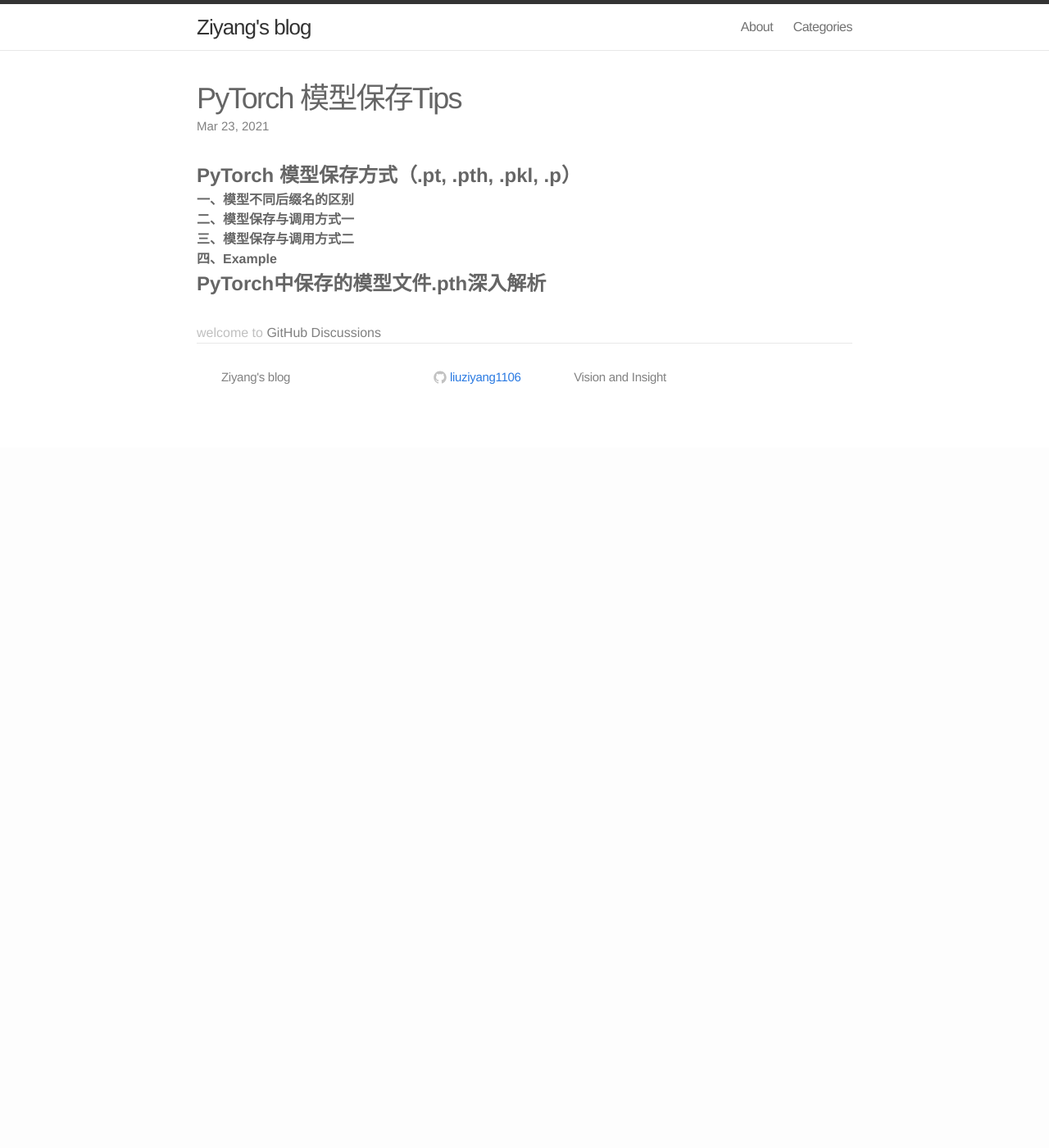
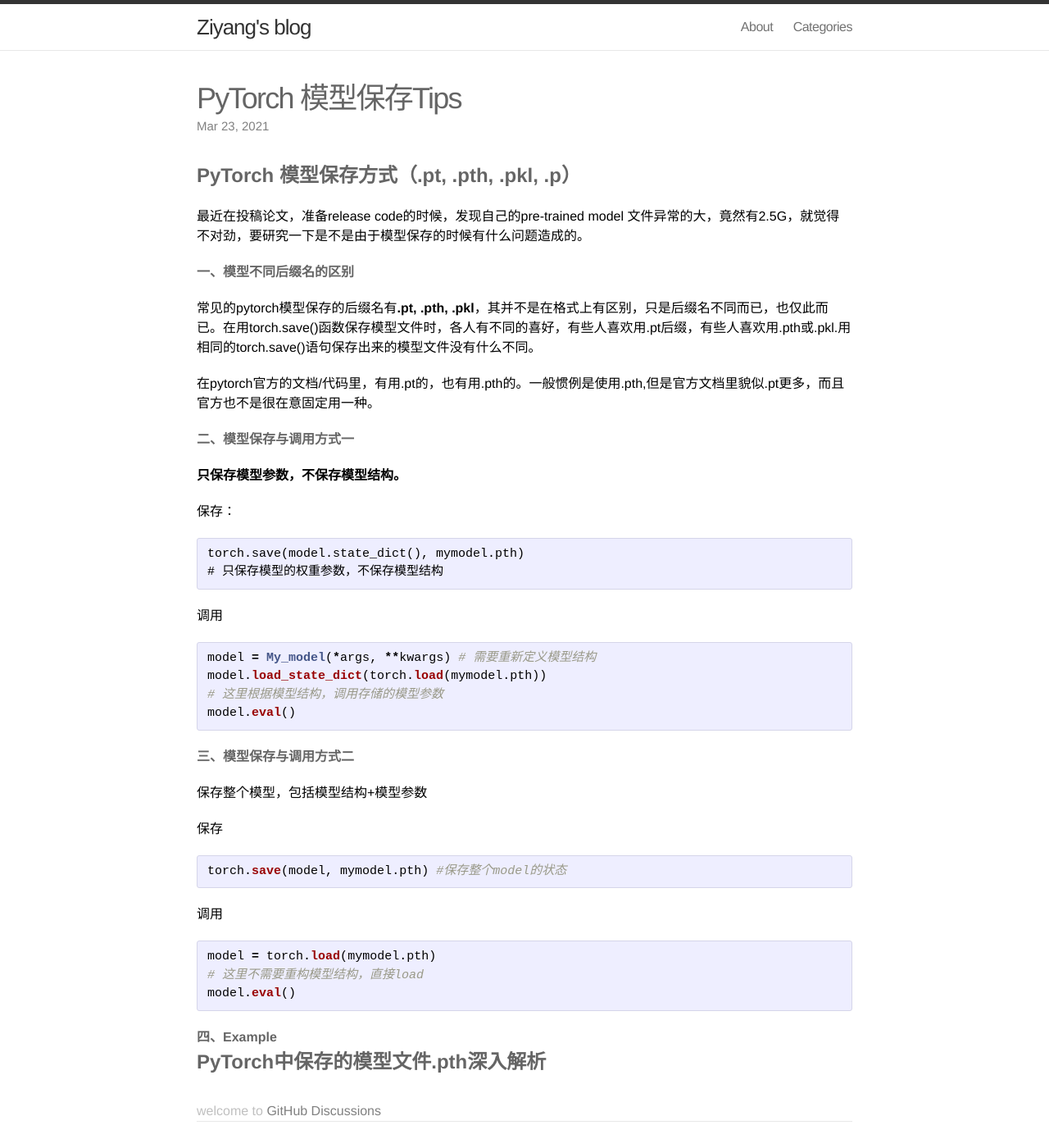
Before and after one commit to liuziyang1106/liuziyang1106.github.io, a Jekyll site: the page built from _posts/2021-3-23-pytorch-model-save-ways.md, in a window 1280 px wide and 1400 px high. Shown: the whole window at 82% size. Built offline with Jekyll 4.4.1, drawn with Linux system fonts in a browser that asks for light colours.

Commit message:
model save

````diff
--- a/_posts/2021-3-23-pytorch-model-save-ways.md
+++ b/_posts/2021-3-23-pytorch-model-save-ways.md
@@ -9,11 +9,53 @@ date: 2021-03-23 14:00:00
 
 ## PyTorch 模型保存方式（.pt, .pth, .pkl, .p）
 
+  最近在投稿论文，准备release code的时候，发现自己的pre-trained model 文件异常的大，竟然有2.5G，就觉得不对劲，要研究一下是不是由于模型保存的时候有什么问题造成的。
+
 ### 一、模型不同后缀名的区别
 
-### 二、模型保存与调用方式一
+常见的pytorch模型保存的后缀名有**.pt, .pth, .pkl**，其并不是在格式上有区别，只是后缀名不同而已，也仅此而已。在用torch.save()函数保存模型文件时，各人有不同的喜好，有些人喜欢用.pt后缀，有些人喜欢用.pth或.pkl.用相同的torch.save()语句保存出来的模型文件没有什么不同。
+
+在pytorch官方的文档/代码里，有用.pt的，也有用.pth的。一般惯例是使用.pth,但是官方文档里貌似.pt更多，而且官方也不是很在意固定用一种。
+
+### **二、模型保存与调用方式一**
+
+**只保存模型参数，不保存模型结构。**
+
+保存：
+
+```pythonPytho
+torch.save(model.state_dict(), mymodel.pth)
+# 只保存模型的权重参数，不保存模型结构
+```
+
+调用
+
+```python
+model = My_model(*args, **kwargs) # 需要重新定义模型结构
+model.load_state_dict(torch.load(mymodel.pth))
+# 这里根据模型结构，调用存储的模型参数
+model.eval()
+```
 
 ### 三、模型保存与调用方式二
+
+保存整个模型，包括模型结构+模型参数
+
+保存
+
+```python
+torch.save(model, mymodel.pth) #保存整个model的状态
+```
+
+调用
+
+```python
+model = torch.load(mymodel.pth)
+# 这里不需要重构模型结构，直接load
+model.eval()
+```
+
+
 
 ### 四、Example
 
````
